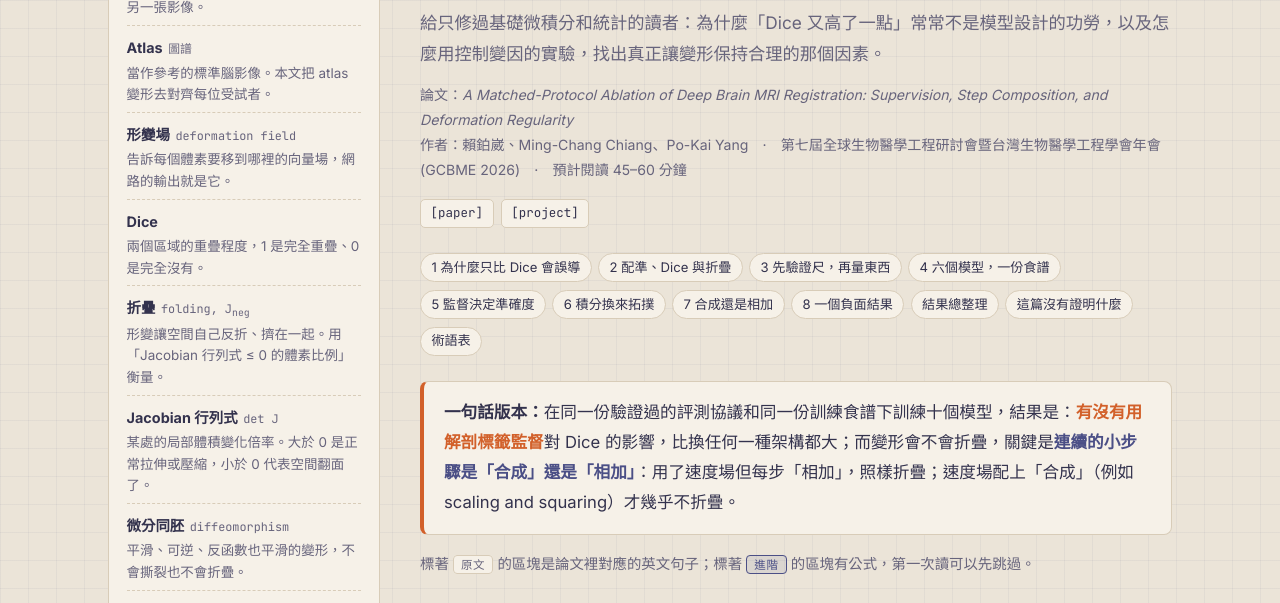
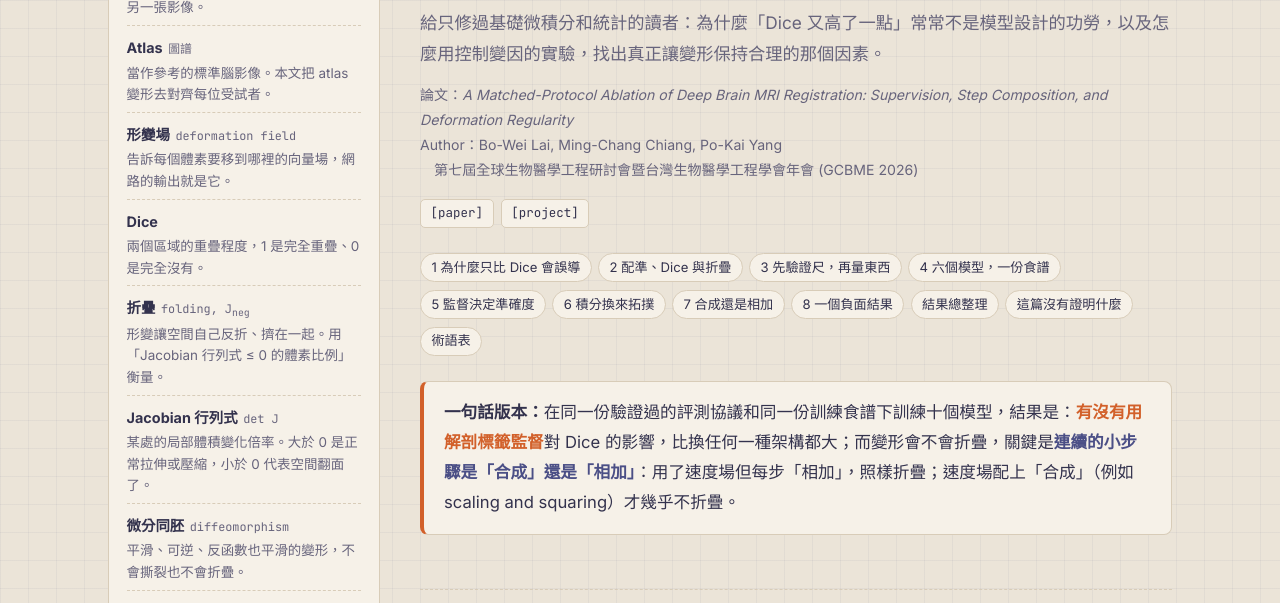
Before and after one commit to s9988766-creator/s9988766-creator.github.io, a plain HTML site: page tutorials/gcbme2026/index.html in a window 1280 px wide. Shown: the part 168-771 px from the top of the page. Drawn offline with nearby package versions, Linux system fonts and the light colour scheme.

Commit message:
Update index.html

```diff
--- a/tutorials/gcbme2026/index.html
+++ b/tutorials/gcbme2026/index.html
@@ -182,7 +182,7 @@ footer { margin-top: 3.5rem; padding-top: 1rem; border-top: 1px solid var(--line
   <div class="eyebrow">&gt; paper tutorial · GCBME 2026</div>
   <h1 style="margin-top:.4rem">深度腦 MRI 配準裡，<br>什麼才真正重要？</h1>
   <p class="lede">給只修過基礎微積分和統計的讀者：為什麼「Dice 又高了一點」常常不是模型設計的功勞，以及怎麼用控制變因的實驗，找出真正讓變形保持合理的那個因素。</p>
-  <p class="meta">論文：<i>A Matched-Protocol Ablation of Deep Brain MRI Registration: Supervision, Step Composition, and Deformation Regularity</i><br>作者：賴鉑崴、Ming-Chang Chiang、Po-Kai Yang　·　第七屆全球生物醫學工程研討會暨台灣生物醫學工程學會年會 (GCBME 2026)　·　預計閱讀 45–60 分鐘</p>
+  <p class="meta">論文：<i>A Matched-Protocol Ablation of Deep Brain MRI Registration: Supervision, Step Composition, and Deformation Regularity</i><br>Author：Bo-Wei Lai, Ming-Chang Chiang, Po-Kai Yang <br>　第七屆全球生物醫學工程研討會暨台灣生物醫學工程學會年會 (GCBME 2026)</p>
   <div class="links">
     <a class="plink" href="../../papers/GCBME2026_Lai_Chiang_Yang.pdf" target="_blank" rel="noopener">[paper]</a>
     <a class="plink" href="https://github.com/s9988766-creator/GCBME2026-brain-registration" target="_blank" rel="noopener">[project]</a>
@@ -201,7 +201,6 @@ footer { margin-top: 3.5rem; padding-top: 1rem; border-top: 1px solid var(--line
     <li><a href="#gloss">術語表</a></li>
   </ul>
   <div class="thesis"><b>一句話版本：</b>在同一份驗證過的評測協議和同一份訓練食譜下訓練十個模型，結果是：<b class="g">有沒有用解剖標籤監督</b>對 Dice 的影響，比換任何一種架構都大；而變形會不會折疊，關鍵是<b class="m">連續的小步驟是「合成」還是「相加」</b>：用了速度場但每步「相加」，照樣折疊；速度場配上「合成」（例如 scaling and squaring）才幾乎不折疊。</div>
-  <p class="legend">標著 <span class="tag-orig">原文</span> 的區塊是論文裡對應的英文句子；標著 <span class="tag-deep">進階</span> 的區塊有公式，第一次讀可以先跳過。</p>
 </header>
 
 <section id="l1">
```
